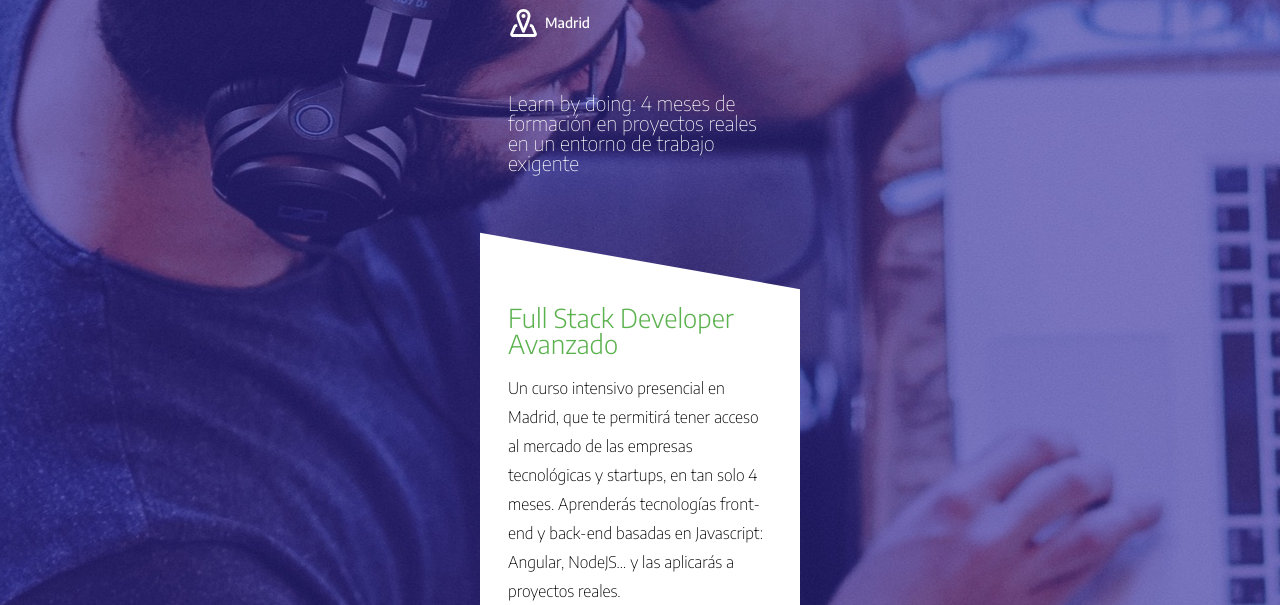
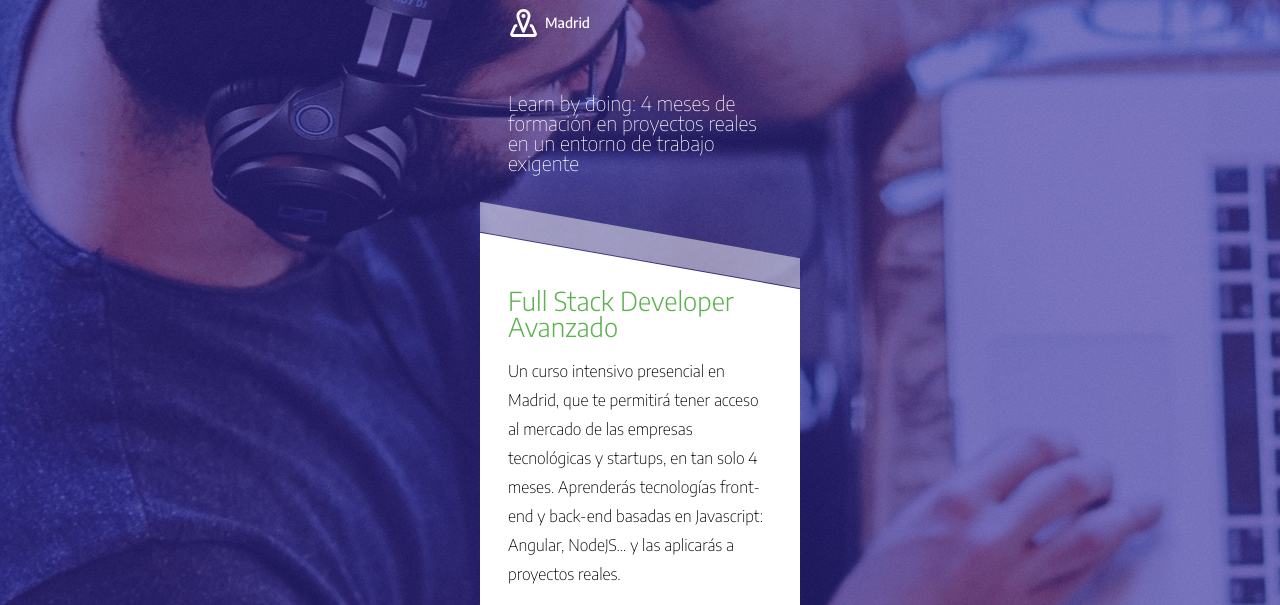
Before and after one commit to Bootcamp-Full-Stack-Developer/week4-day1-ireneibanez, a plain HTML site: page index.html in a window 1280 px wide. Shown: the part 221-826 px from the top of the page. Drawn offline with Linux system fonts and the light colour scheme.

Commit message:
transition with ::before and rgba

```diff
--- a/scss/style.scss
+++ b/scss/style.scss
@@ -93,7 +93,9 @@ body {
     &__content::before {
         content: "";
         height: 30px;
-        background-color: rgba(0, 0, 0, .49);
+        background-color: rgba(355, 355, 355, 0.49);
+        display: block;
+        margin-top: -75px;
     }
 
 
@@ -104,6 +106,7 @@ body {
     }
 
     &__content__heading {
+        margin-top: 28px;
         margin-left: 28px;
         margin-right: 28px;
         font-weight: unquote(map-get($font-weight, '$light'));
@@ -137,16 +140,16 @@ body {
         }
       }
 
-      @mixin transition($transition...) {
+    @mixin transition($transition...) {
         transition: $transition;
         -webkit-transition: $transition;
         -moz-transition: $transition;
       }
 
-      .btn {
+    .btn {
         @include button;
         @include transition(background 250ms, color 250ms);
         transform: skewY(-10deg)
-      }
+    }
 
 }
```
Also changed, not shown: css/style.css, dist/css/style.css, 2 other files.
